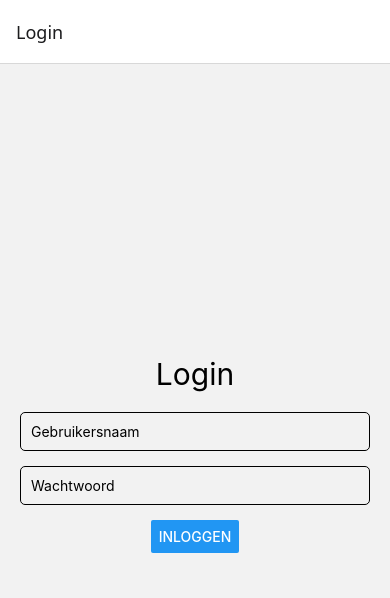
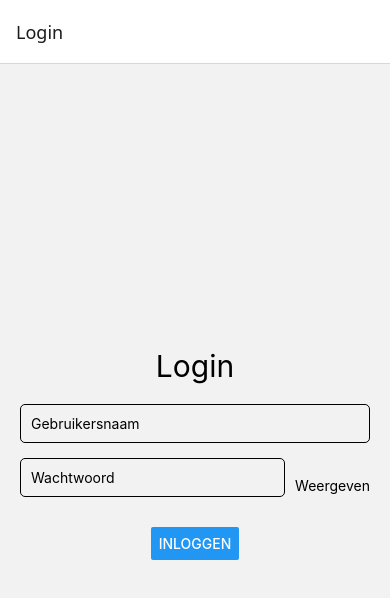
Before and after one commit to HamsterChief/Project_D, a React Native app in the folder AgendaApp/: screen /Login in a window 390 px wide. Shown: the top 598 px of the page. Built offline with nearby package versions, Linux system fonts and the light colour scheme.

Commit message:
added show/hide password

```diff
--- a/AgendaApp/screens/Login.tsx
+++ b/AgendaApp/screens/Login.tsx
@@ -1,21 +1,16 @@
 import React, { useState } from 'react';
-import { View, Text, TextInput, Button, StyleSheet } from 'react-native';
+import { View, Text, TextInput, Button, StyleSheet, TouchableOpacity } from 'react-native';
 import { signInWithEmailAndPassword } from 'firebase/auth';
 import { auth } from '../firebaseConfig';
 
 const LoginScreen = ({ navigation }: any) => {
   const [username, setUsername] = useState('');
   const [password, setPassword] = useState('');
+  const [isPasswordVisible, setIsPasswordVisible] = useState(false);
 
-  // const handleLogin = () => {
-  //   // Simpel login voorbeeld
-  //   if (username === 'a' && password === 'a') {
-  //     // Als inloggen succesvol is, navigeer naar de agenda
-  //     navigation.navigate('Agenda');
-  //   } else {
-  //     alert('Verkeerde inloggegevens!');
-  //   }
-  // };
+  const togglePasswordVisibility = () => {
+    setIsPasswordVisible(!isPasswordVisible);
+  };
 
   const handleLogin = async () => {
     try {
@@ -35,13 +30,18 @@ const LoginScreen = ({ navigation }: any) => {
         value={username}
         onChangeText={setUsername}
       />
+      <View style={styles.passwordContainer}>
         <TextInput
           style={styles.input}
           placeholder="Wachtwoord"
-        secureTextEntry
+          secureTextEntry={!isPasswordVisible}
           value={password}
           onChangeText={setPassword}
         />
+        <TouchableOpacity onPress={togglePasswordVisibility} style={styles.toggleButton}>
+          <Text>{isPasswordVisible ? 'Verbergen' : 'Weergeven'}</Text>
+        </TouchableOpacity>
+      </View>
       <Button title="Inloggen" onPress={handleLogin} />
     </View>
   );
@@ -65,6 +65,15 @@ const styles = StyleSheet.create({
     borderWidth: 1,
     borderRadius: 5,
   },
+  passwordContainer: {
+    width: '100%',
+    flexDirection: 'row',
+    alignItems: 'center',
+    marginBottom: 15,
+  },
+  toggleButton: {
+    marginLeft: 10,
+  },
 });
 
 export default LoginScreen;
--- a/package.json
+++ b/package.json
@@ -1,4 +1,5 @@
 {
+  "main": "AgendaApp/index.ts",
   "dependencies": {
     "@expo/metro-runtime": "^5.0.4",
     "@react-navigation/native": "^7.1.8",
@@ -14,6 +15,7 @@
   "devDependencies": {
     "@types/node-forge": "^1.3.11",
     "@types/prop-types": "^15.7.14",
-    "@types/react": "^19.1.3"
+    "@types/react": "^19.1.3",
+    "typescript": "~5.8.3"
   }
 }
--- /dev/null
+++ b/tsconfig.json
@@ -0,0 +1,4 @@
+{
+  "compilerOptions": {},
+  "extends": "expo/tsconfig.base"
+}
```
Also changed, not shown: 1 other file (tests, documents, lock files or other folders). Lines whose indentation alone changed are shown as unchanged.
